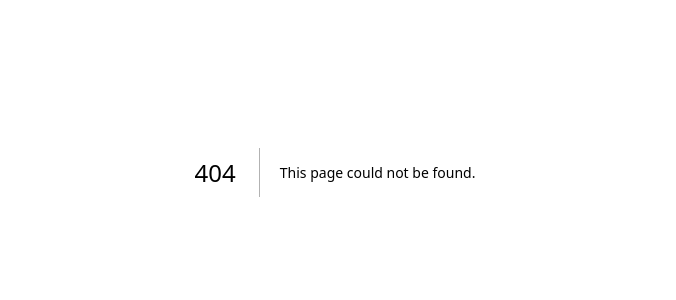
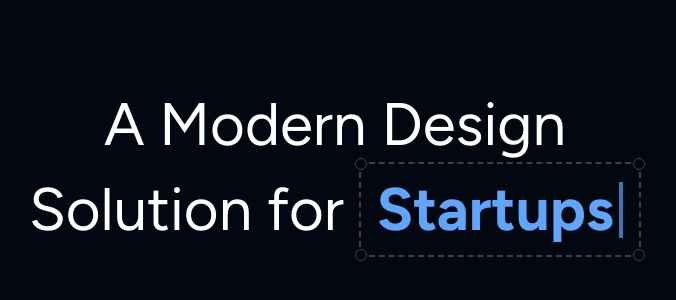
Before and after one commit to gharsh11032000/animated-components-next-tailwind-framer-motion, a Next.js app: page /ui/text-animation-22 in a window 1280 px wide. Before the commit this address had no page. Shown: the part 228-528 px from the top of the page, without its empty margins (305-981 px from the left). Built offline with nearby package versions, Linux system fonts and the light colour scheme.

Commit message:
Adding Text Animation 22

```diff
--- /dev/null
+++ b/app/ui/text-animation-22/page.tsx
@@ -0,0 +1,90 @@
+"use client";
+
+import React, { useState, useEffect, useRef } from "react";
+import { AnimatePresence, motion } from "framer-motion";
+
+export default function Section() {
+  return (
+    <div className="relative overflow-x-hidden dark:bg-gray-950">
+      <motion.section
+        initial={{
+          opacity: 0,
+        }}
+        animate={{
+          opacity: 1,
+        }}
+        transition={{
+          duration: 1.5,
+        }}
+        className="min-h-screen w-full grid place-content-center text-center"
+      >
+        <h1 className="text-4xl md:text-6xl !leading-tight text-white">
+          A Modern Design <br /> Solution for{" "}
+          <AnimatedWords
+            words={[
+              "Businesses",
+              "Startups",
+              "Enterprises",
+              "SMEs",
+              "Agencies",
+            ]}
+            className="text-blue-400 border-dashed font-bold px-2 md:px-4 py-2 border-2 border-gray-700"
+          />
+        </h1>
+      </motion.section>
+    </div>
+  );
+}
+
+interface AnimatedWordsProps {
+  words: string[];
+  className?: string;
+}
+
+function AnimatedWords({ words, className }: AnimatedWordsProps) {
+  const [currentWordIndex, setCurrentWordIndex] = useState(0);
+  const [currentCharIndex, setCurrentCharIndex] = useState(0);
+  const [isDeleting, setIsDeleting] = useState(false);
+
+  useEffect(() => {
+    const currentWord = words[currentWordIndex];
+
+    const handleTyping = () => {
+      if (!isDeleting && currentCharIndex < currentWord.length) {
+        setCurrentCharIndex((prev) => prev + 1);
+      } else if (isDeleting && currentCharIndex > 0) {
+        setCurrentCharIndex((prev) => prev - 1);
+      } else if (!isDeleting && currentCharIndex === currentWord.length) {
+        setTimeout(() => setIsDeleting(true), 1000); // Pause before deleting
+      } else if (isDeleting && currentCharIndex === 0) {
+        setIsDeleting(false);
+        setCurrentWordIndex((prev) => (prev + 1) % words.length);
+      }
+    };
+
+    const delay = isDeleting ? 50 : 150;
+    const timeout = setTimeout(handleTyping, delay);
+
+    return () => clearTimeout(timeout);
+  }, [currentCharIndex, isDeleting, words, currentWordIndex]);
+
+  const currentText = words[currentWordIndex].slice(0, currentCharIndex);
+
+  return (
+    <div className={`inline-flex items-center relative ${className}`}>
+      <span className="absolute -top-1.5 -left-1.5 dark:bg-gray-950 text-gray-700 w-3 h-3 border border-gray-700 rounded-full" />
+      <span className="absolute -top-1.5 -right-1.5 dark:bg-gray-950 text-gray-700 w-3 h-3 border border-gray-700 rounded-full" />
+      <span className="absolute -bottom-1.5 -left-1.5 dark:bg-gray-950 text-gray-700 w-3 h-3 border border-gray-700 rounded-full" />
+      <span className="absolute -bottom-1.5 -right-1.5 dark:bg-gray-950 text-gray-700 w-3 h-3 border border-gray-700 rounded-full" />
+      <span>
+        {currentText}
+        <span className="opacity-0 invisible pointer-events-none">1</span>
+      </span>
+      <motion.span
+        className="inline-block bg-blue-400 h-10 md:h-14 w-0.5 md:w-1 -ml-2 md:-ml-5"
+        animate={{ opacity: [1, 0, 1] }}
+        transition={{ duration: 0.6, repeat: Infinity }}
+      />
+    </div>
+  );
+}
```
